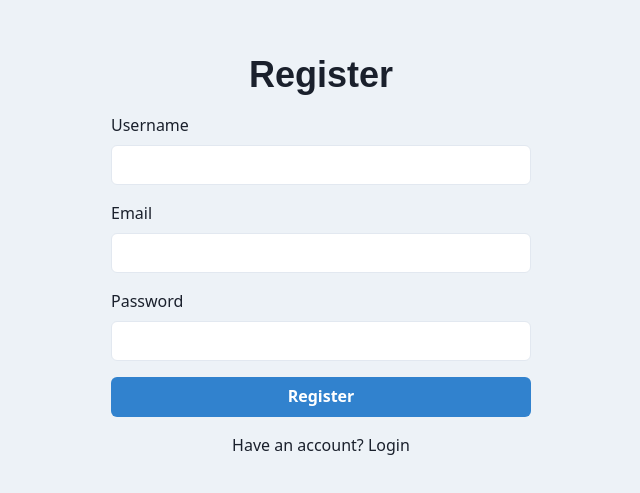
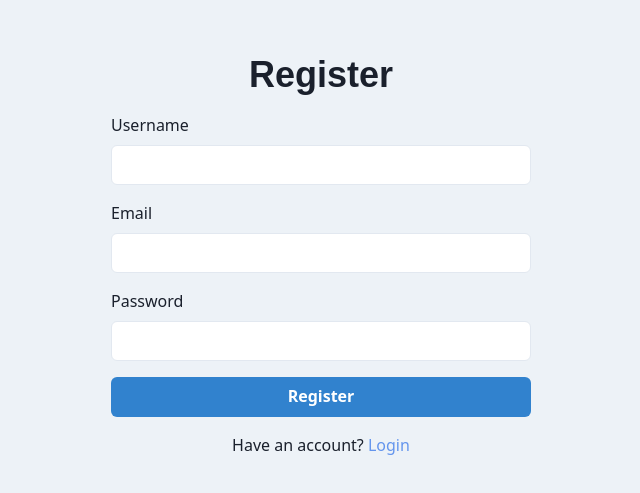
Before and after one commit to tomdoeslinux/trip-harmony, a React (Vite) app in the folder frontend/: page /register in a window 1280 px wide. Shown: the part 145-638 px from the top of the page, without its empty margins (319-959 px from the left). Built offline with nearby package versions, Linux system fonts and the light colour scheme; a web font is replaced by a local one.

Commit message:
Make 'Login' link blue.

```diff
--- a/frontend/src/pages/register-page/RegisterPage.tsx
+++ b/frontend/src/pages/register-page/RegisterPage.tsx
@@ -46,7 +46,7 @@ export default function RegisterPage() {
 
                     <Button colorScheme='blue' type='submit'>Register</Button>
 
-                    <Text textAlign='center'>Have an account? <Link href='/login' color='blue'>Login</Link></Text>
+                    <Text textAlign='center'>Have an account? <Link href='/login' style={{ color: 'cornflowerblue' }}>Login</Link></Text>
                 </Flex>
             </Flex>
         </Flex>
```
